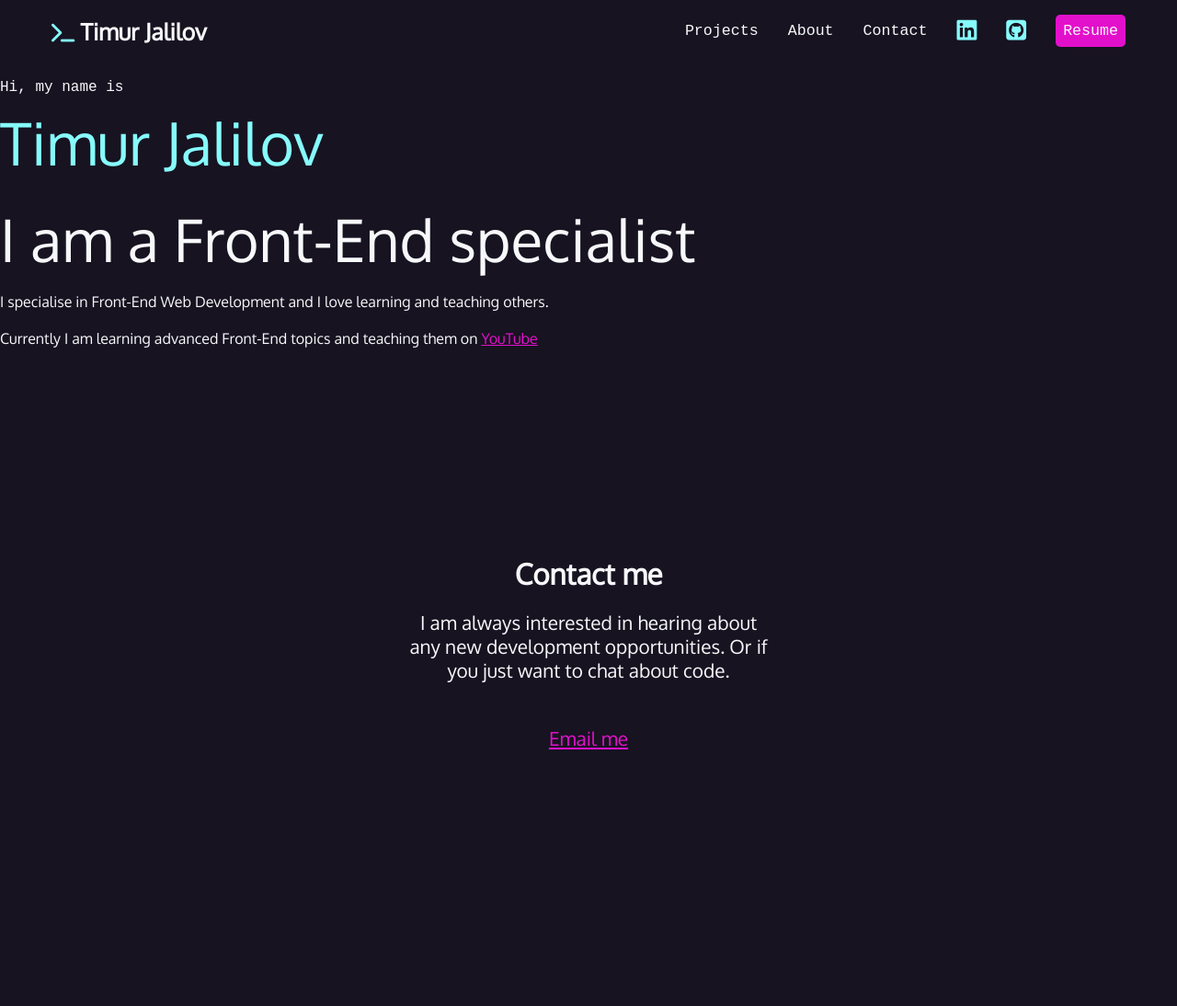
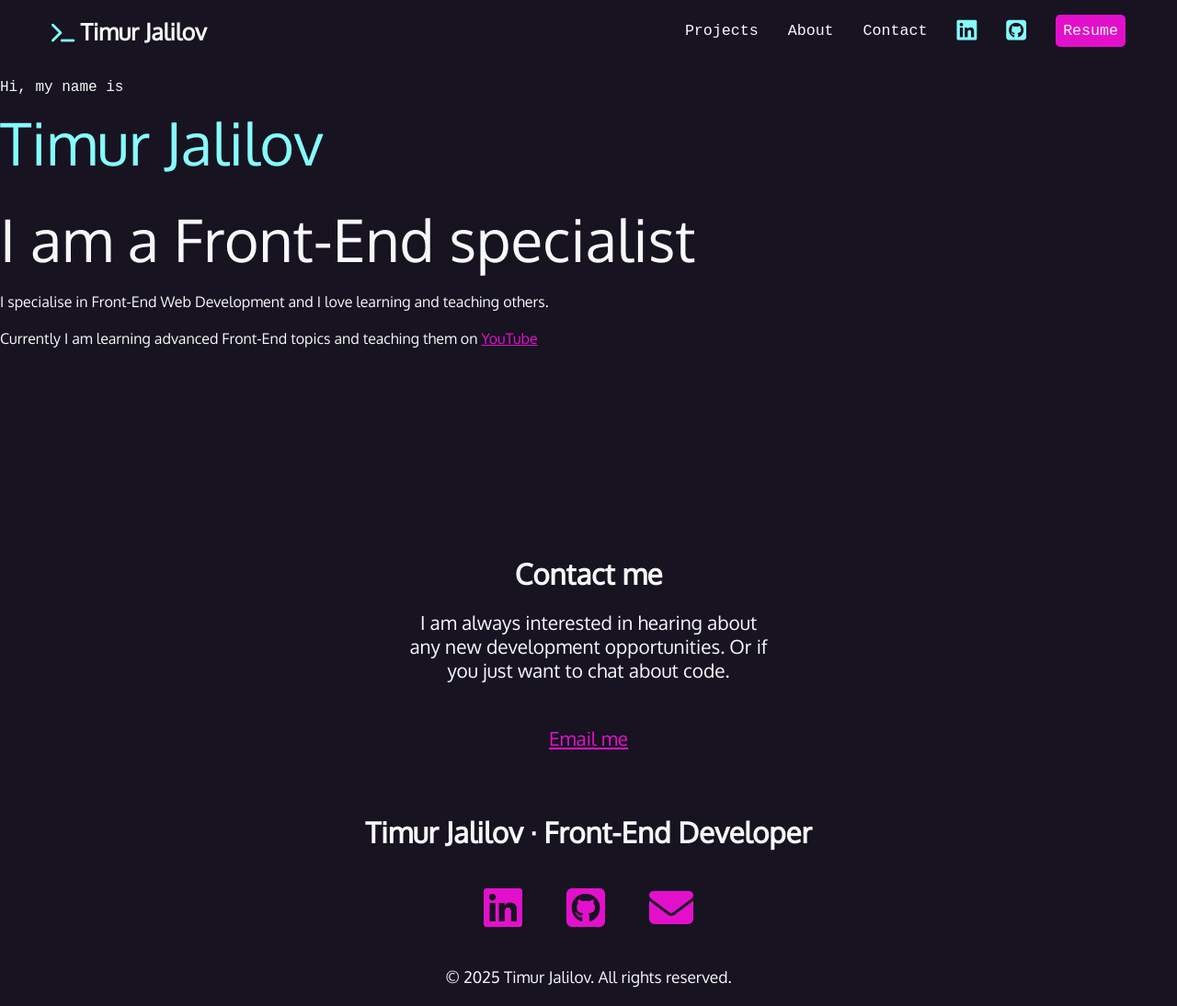
Before and after one commit to TimurJ/css-portfolio-project, a plain HTML site: page index.html in a window 1280 px wide. Shown: the whole page at 92% size. Before the commit the page ends 885 px from the top, so only its background shows below. Drawn offline with Linux system fonts and the light colour scheme; a web font is replaced by a local one.

Commit message:
add and style footer section

```diff
--- a/index.html
+++ b/index.html
@@ -13,6 +13,7 @@
     />
   </head>
   <body>
+    <header>
       <nav id="navigation">
         <ul>
           <li>
@@ -41,6 +42,7 @@
           <li><a href="" class="button">Resume</a></li>
         </ul>
       </nav>
+    </header>
     <section id="intro">
       <p class="name">Hi, my name is <span>Timur Jalilov</span></p>
       <h2>I am a Front-End specialist</h2>
@@ -60,6 +62,31 @@
       <p><a href="mailto:timurjalilov1@gmail.com">Email me</a></p>
     </section>
 
+    <footer>
+      <h2>Timur Jalilov · Front-End Developer</h2>
+      <ul>
+        <li>
+          <a href="https://www.linkedin.com/in/timur-jalilov/" target="_blank">
+            <span class="fa-brands fa-linkedin" aria-hidden="true"></span>
+            <span class="sr-only">LinkedIn</span>
+          </a>
+        </li>
+        <li>
+          <a href="https://github.com/TimurJ" target="_blank">
+            <span class="fa-brands fa-square-github" aria-hidden="true"></span>
+            <span class="sr-only">GitHub</span>
+          </a>
+        </li>
+        <li>
+          <a href="mailto:timurjalilov1@gmail.com">
+            <span class="fa-solid fa-envelope" aria-hidden="true"></span>
+            <span class="sr-only">Email</span>
+          </a>
+        </li>
+      </ul>
+      <p><small>© 2025 Timur Jalilov. All rights reserved.</small></p>
+    </footer>
+
     <script src="https://kit.fontawesome.com/e024e69b78.js" crossorigin="anonymous"></script>
   </body>
 </html>
--- a/style.css
+++ b/style.css
@@ -143,6 +143,21 @@ nav [class*="fa-"]:hover {
   background-color: var(--hotmag);
 }
 
+footer {
+  text-align: center;
+}
+
+footer ul {
+  list-style-type: none;
+  padding: 0;
+  margin: 2rem 0;
+  display: flex;
+  flex-flow: row wrap;
+  justify-content: center;
+  gap: 3rem;
+  font-size: 3rem;
+}
+
 @media (min-width: 850px) {
   nav {
     max-width: 1200px;
```
Lines whose indentation alone changed are shown as unchanged.
